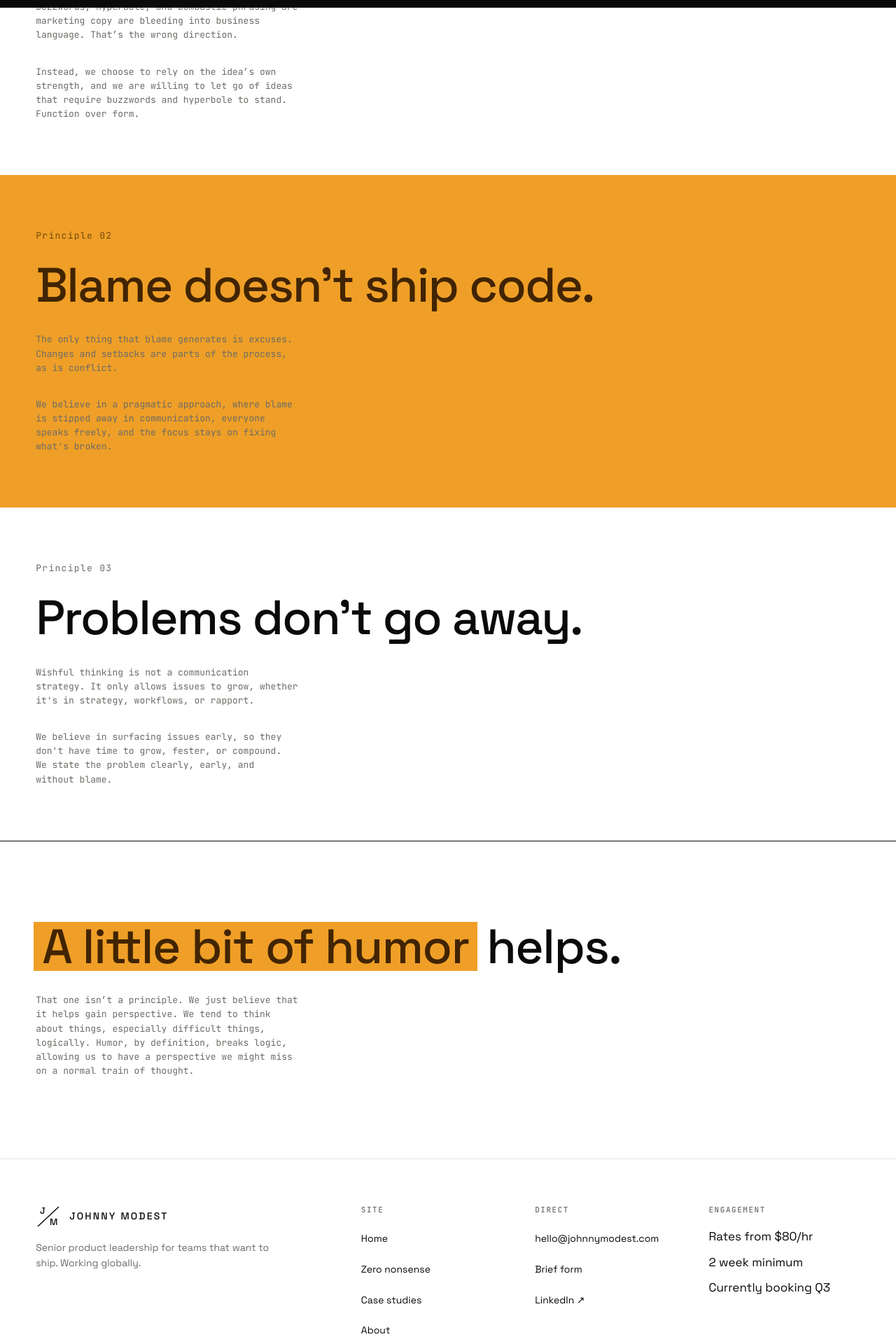
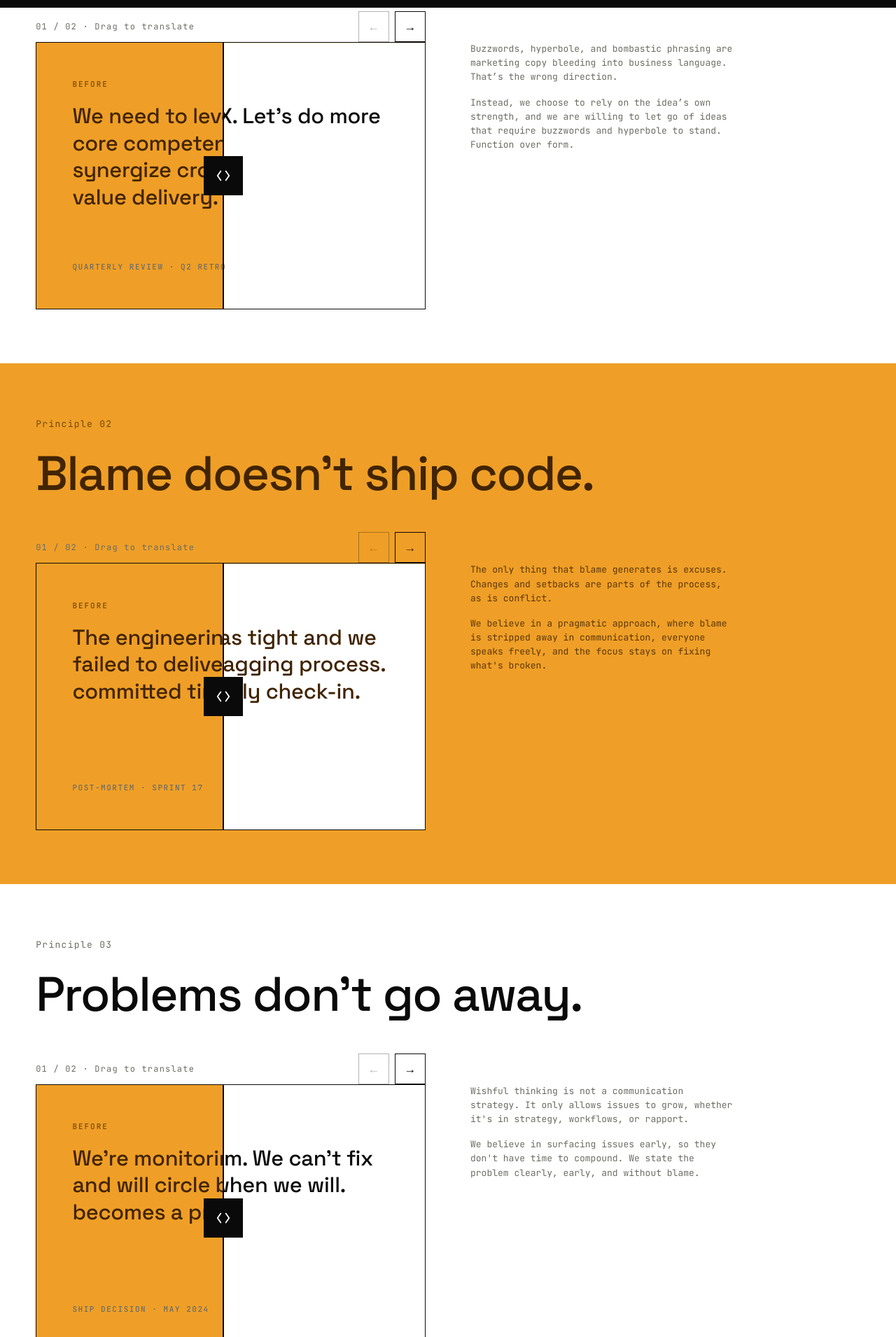
Before and after one commit to johnnymodest/johnnymodest-website, a Next.js app: page /zero-nonsense in a window 1280 px wide. Shown: the part 870-2780 px from the top of the page at 70% size. Built offline with nearby package versions, Linux system fonts and the light colour scheme.

Commit message:
content adjustments

```diff
--- a/src/app/globals.css
+++ b/src/app/globals.css
@@ -471,6 +471,7 @@ p {
   height: 6px;
   border-radius: 50%;
   background: var(--amber);
+  animation: pulse 1.6s infinite;
 }
 
 /* before/after comparison ---------------------------------------------- */
@@ -931,6 +932,62 @@ p {
   }
 }
 
+/* principle row (side-by-side layout) ----------------------------------- */
+.principle-row {
+  padding: clamp(40px, 6vw, 80px) 0;
+}
+.principle-row__body {
+  display: grid;
+  grid-template-columns: 1fr 1fr;
+  gap: clamp(32px, 5vw, 64px);
+  align-items: start;
+  margin-top: 28px;
+}
+@media (max-width: 880px) {
+  .principle-row__body {
+    grid-template-columns: 1fr;
+  }
+}
+.principle-row .feature-block__body {
+  margin-top: 0;
+}
+.principle-row .feature-block__body + .feature-block__body {
+  margin-top: 16px;
+}
+
+.principle-row--highlight {
+  background: var(--amber);
+  color: var(--amber-text);
+  margin: 0 calc(var(--gutter) * -1);
+  padding-left: var(--gutter);
+  padding-right: var(--gutter);
+  border-color: var(--amber-dark);
+}
+.principle-row--highlight .feature-block__num {
+  color: var(--amber-text);
+  opacity: 0.7;
+}
+.principle-row--highlight .feature-block__body {
+  color: var(--amber-text);
+  opacity: 0.85;
+}
+.principle-row--highlight .feature-block__title em {
+  color: var(--amber-text);
+  text-decoration: underline;
+  text-underline-offset: 6px;
+  text-decoration-thickness: 3px;
+}
+
+/* inverted slider panels on zero-nonsense page ------- */
+.principle-row .compare__panel--left {
+  background: var(--amber);
+  color: var(--amber-text);
+}
+.principle-row .compare__panel--right {
+  background: var(--paper);
+  color: inherit;
+}
+
 /* feature block (principles) ------------------------------------------- */
 .feature-block {
   padding: clamp(40px, 6vw, 80px) 0;
--- a/src/app/zero-nonsense/page.tsx
+++ b/src/app/zero-nonsense/page.tsx
@@ -1,9 +1,57 @@
 import type { Metadata } from "next";
+import BeforeAfterSlider from "@/components/BeforeAfterSlider";
+import type { Pair } from "../../../content/before-after";
 
 export const metadata: Metadata = {
   title: "Zero Nonsense — Johnny Modest",
   description: "What we believe, in plain language.",
 };
+
+const principle1Pairs: Pair[] = [
+  {
+    context: "QUARTERLY REVIEW · Q2 RETRO",
+    before:
+      "We need to leverage our core competencies to synergize cross-functional value delivery.",
+    after: "We're good at X. Let's do more of it.",
+  },
+  {
+    context: "PRODUCT PITCH · VERSION 3",
+    before:
+      "This initiative will holistically transform our go-to-market paradigm.",
+    after: "This will help us sell to a new type of customer.",
+  },
+];
+
+const principle2Pairs: Pair[] = [
+  {
+    context: "POST-MORTEM · SPRINT 17",
+    before: "The engineering team failed to deliver on the committed timeline.",
+    after:
+      "The timeline was tight and we didn't have a flagging process. Let's add a weekly check-in.",
+  },
+  {
+    context: "TEAM RETRO · SPRINT 9",
+    before:
+      "Design keeps changing requirements mid-sprint and it's tanking our velocity.",
+    after:
+      "We're locking requirements at sprint start. If something urgent comes up, we swap an equal-sized task out.",
+  },
+];
+
+const principle3Pairs: Pair[] = [
+  {
+    context: "SHIP DECISION · MAY 2024",
+    before:
+      "We're monitoring the situation and will circle back if it becomes a priority.",
+    after: "This is a problem. We can't fix it now. Here's when we will.",
+  },
+  {
+    context: "CLIENT CHECK-IN · Q4",
+    before:
+      "There are some minor concerns around adoption but we're cautiously optimistic.",
+    after: "Adoption is lower than expected. We need to find out why.",
+  },
+];
 
 export default function ZeroNonsensePage() {
   return (
@@ -19,8 +67,8 @@ export default function ZeroNonsensePage() {
       >
         <div className="shell">
           <p className="eyebrow">
-            SOME CALL IT A MANIFESTO · I JUST FOLLOW THREE PRINCIPLES ·
-            THAT&rsquo;S IT
+            SOME CALL IT A MANIFESTO · I JUST FOLLOW THREE PRINCIPLES · I TESTED
+            THEM FOR YEARS
           </p>
           <h1>
             Zero <em className="highlight">Nonsense.</em>
@@ -33,48 +81,64 @@ export default function ZeroNonsensePage() {
       </section>
 
       <div className="shell">
-        <div className="feature-block">
+        <div className="principle-row">
           <p className="feature-block__num">Principle 01</p>
           <h2 className="feature-block__title">
             Ideas that stand on their own, explained plainly.
           </h2>
+          <div className="principle-row__body">
+            <BeforeAfterSlider pairs={principle1Pairs} />
+            <div style={{ marginTop: "clamp(48px, 8vw, 64px)" }}>
               <p className="feature-block__body">
-            Buzzwords, hyperbole, and bombastic phrasing are marketing copy are
-            bleeding into business language. That&rsquo;s the wrong direction.
+                Buzzwords, hyperbole, and bombastic phrasing are marketing copy
+                bleeding into business language. That&rsquo;s the wrong
+                direction.
               </p>
               <p className="feature-block__body">
-            Instead, we choose to rely on the idea&rsquo;s own strength, and we
-            are willing to let go of ideas that require buzzwords and hyperbole
-            to stand. Function over form.
+                Instead, we choose to rely on the idea&rsquo;s own strength, and
+                we are willing to let go of ideas that require buzzwords and
+                hyperbole to stand. Function over form.
               </p>
             </div>
+          </div>
+        </div>
 
-        <div className="feature-block feature-block--highlight">
+        <div className="principle-row principle-row--highlight">
           <p className="feature-block__num">Principle 02</p>
           <h2 className="feature-block__title">Blame doesn't ship code.</h2>
+          <div className="principle-row__body">
+            <BeforeAfterSlider pairs={principle2Pairs} />
+            <div style={{ marginTop: "clamp(48px, 8vw, 64px)" }}>
               <p className="feature-block__body">
-            The only thing that blame generates is excuses. Changes and setbacks
-            are parts of the process, as is conflict.
+                The only thing that blame generates is excuses. Changes and
+                setbacks are parts of the process, as is conflict.
               </p>
               <p className="feature-block__body">
-            We believe in a pragmatic approach, where blame is stipped away in
-            communication, everyone speaks freely, and the focus stays on fixing
-            what's broken.
+                We believe in a pragmatic approach, where blame is stripped away
+                in communication, everyone speaks freely, and the focus stays on
+                fixing what's broken.
               </p>
             </div>
+          </div>
+        </div>
 
-        <div className="feature-block">
+        <div className="principle-row">
           <p className="feature-block__num">Principle 03</p>
           <h2 className="feature-block__title">Problems don't go away.</h2>
+          <div className="principle-row__body">
+            <BeforeAfterSlider pairs={principle3Pairs} />
+            <div style={{ marginTop: "clamp(48px, 8vw, 64px)" }}>
               <p className="feature-block__body">
                 Wishful thinking is not a communication strategy. It only allows
                 issues to grow, whether it's in strategy, workflows, or rapport.
               </p>
               <p className="feature-block__body">
                 We believe in surfacing issues early, so they don't have time to
-            grow, fester, or compound. We state the problem clearly, early, and
-            without blame.
+                compound. We state the problem clearly, early, and without
+                blame.
               </p>
+            </div>
+          </div>
         </div>
       </div>
 
@@ -86,9 +150,7 @@ export default function ZeroNonsensePage() {
           </h2>
           <p className="feature-block__body">
             That one isn&rsquo;t a principle. We just believe that it helps gain
-            perspective. We tend to think about things, especially difficult
-            things, logically. Humor, by definition, breaks logic, allowing us
-            to have a perspective we might miss on a normal train of thought.
+            perspective.
           </p>
         </div>
       </section>
--- a/src/components/BeforeAfterSlider.tsx
+++ b/src/components/BeforeAfterSlider.tsx
@@ -124,6 +124,31 @@ export default function BeforeAfterSlider({ pairs }: BeforeAfterSliderProps) {
 
   return (
     <div>
+      {/* Navigation */}
+      <div className="compare__nav">
+        <div className="compare__counter">
+          {String(currentIndex + 1).padStart(2, "0")} /{" "}
+          {String(total).padStart(2, "0")} &middot; Drag to translate
+        </div>
+        <div className="compare__arrows">
+          <button
+            className="compare__arrow"
+            onClick={goPrev}
+            disabled={!canGoPrev}
+            aria-label="Previous pair"
+          >
+            &larr;
+          </button>
+          <button
+            className="compare__arrow"
+            onClick={goNext}
+            disabled={!canGoNext}
+            aria-label="Next pair"
+          >
+            &rarr;
+          </button>
+        </div>
+      </div>
       <div ref={sliderRef} className="compare">
         {/* Before panel */}
         <div className="compare__panel compare__panel--left">
@@ -160,32 +185,6 @@ export default function BeforeAfterSlider({ pairs }: BeforeAfterSliderProps) {
           </div>
         </div>
       </div>
-
-      {/* Navigation */}
-      <div className="compare__nav">
-        <div className="compare__counter">
-          {String(currentIndex + 1).padStart(2, "0")} /{" "}
-          {String(total).padStart(2, "0")} &middot; Drag to translate
-        </div>
-        <div className="compare__arrows">
-          <button
-            className="compare__arrow"
-            onClick={goPrev}
-            disabled={!canGoPrev}
-            aria-label="Previous pair"
-          >
-            &larr;
-          </button>
-          <button
-            className="compare__arrow"
-            onClick={goNext}
-            disabled={!canGoNext}
-            aria-label="Next pair"
-          >
-            &rarr;
-          </button>
-        </div>
-      </div>
     </div>
   );
 }
--- a/src/components/sections/ServicesSection.tsx
+++ b/src/components/sections/ServicesSection.tsx
@@ -10,7 +10,7 @@ export default function ServicesSection() {
         >
           <h2>
             What you need<br></br>
-            comes in <em>three buckets.</em>
+            comes in <em className="highlight">three buckets.</em>
           </h2>
         </div>
 
```
Also changed, not shown: src/components/sections/HeroSection.tsx (+13 -7 lines), src/components/sections/SliderSection.tsx (+12 -21 lines). Lines whose indentation alone changed are shown as unchanged.
